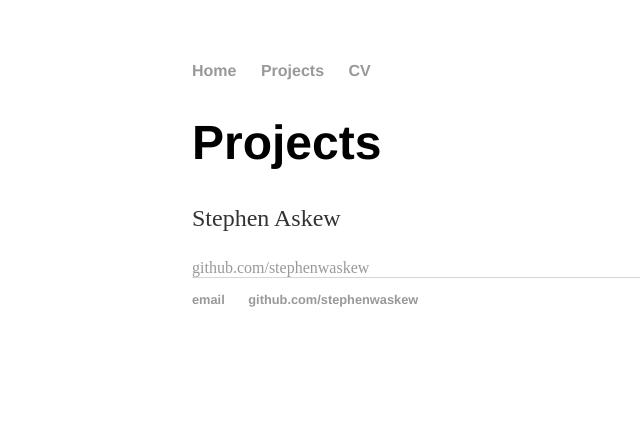
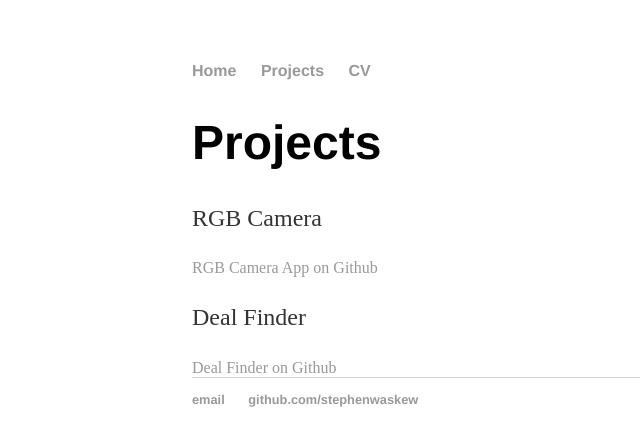
Before and after one commit to stephenwaskew/stephenwaskew.github.io, a Jekyll site: the page built from projects/index.html, in a window 1280 px wide. Shown: the top 446 px of the page, without its empty margins (0-640 px from the left). Built offline with Jekyll 4.4.1, drawn with Linux system fonts in a browser that asks for light colours.

Commit message:
upated projects

```diff
--- a/projects/index.html
+++ b/projects/index.html
@@ -5,6 +5,8 @@ title: Projects
 
 		<div class="projects">
 			<h1>Projects</h1>
-			<p> Stephen Askew </p>
-			<a href="https://github.com/stephenwaskew">github.com/stephenwaskew</a>
+			<p> RGB Camera </p>
+			<a href="https://github.com/stephenwaskew/RGB_camera"> RGB Camera App on Github</a>
+			<p> Deal Finder </p>
+			<a href="https://github.com/stephenwaskew/deal_finder"> Deal Finder on Github</a>
 		</div>
```
